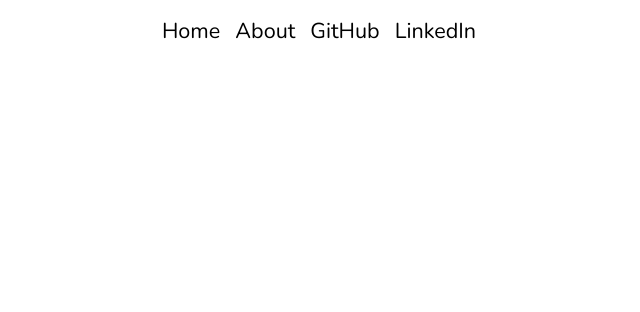
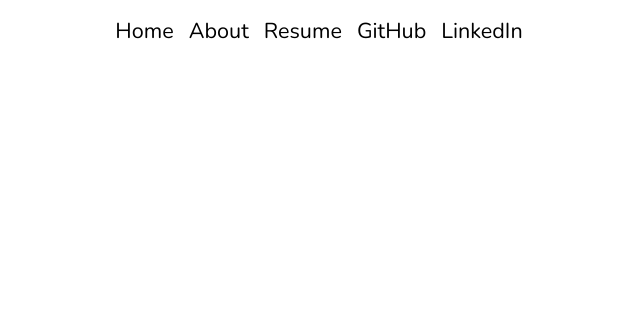
Before and after one commit to mayankshouche/mayankshouche.com, a Gatsby site: page / in a window 1280 px wide. Shown: the top 312 px of the page, without its empty margins (321-961 px from the left). Built offline with nearby package versions, Linux system fonts and the light colour scheme; Gatsby itself is replaced by a stand-in of ours; a small style sheet from the web is missing.

Commit message:
Added resume

```diff
--- a/src/components/header.js
+++ b/src/components/header.js
@@ -79,6 +79,7 @@ const Header = ({ siteTitle }) => (
         <HomeLink to="/">Home</HomeLink>
         {/*<NavLink to="/blog">Blog</NavLink>*/}
         <NavLink to="/about">About</NavLink>
+        <NavLink href="/resume.pdf">Resume</NavLink>
         <GitHubLink href="https://github.com/mayankshouche">
           GitHub
         </GitHubLink>
```
Also changed, not shown: 1 other file.
